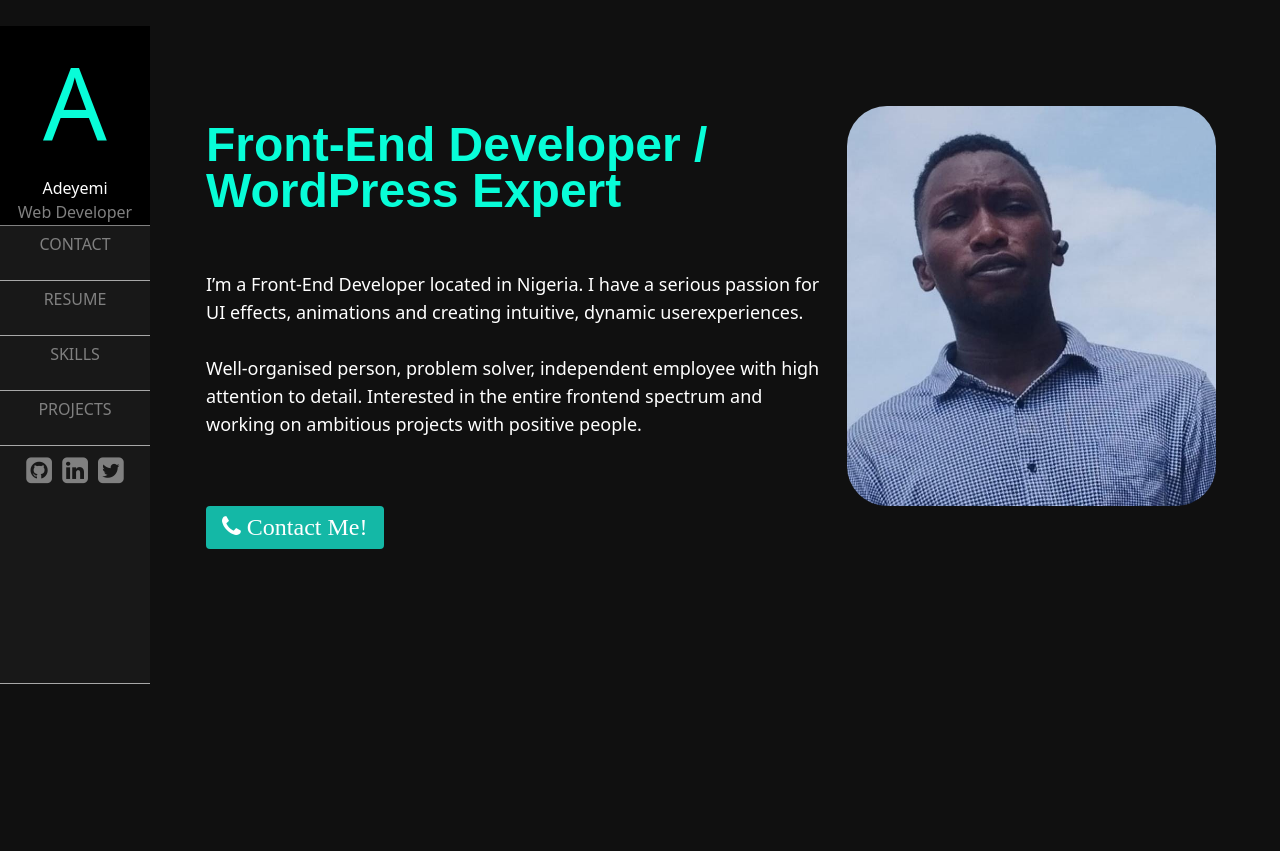
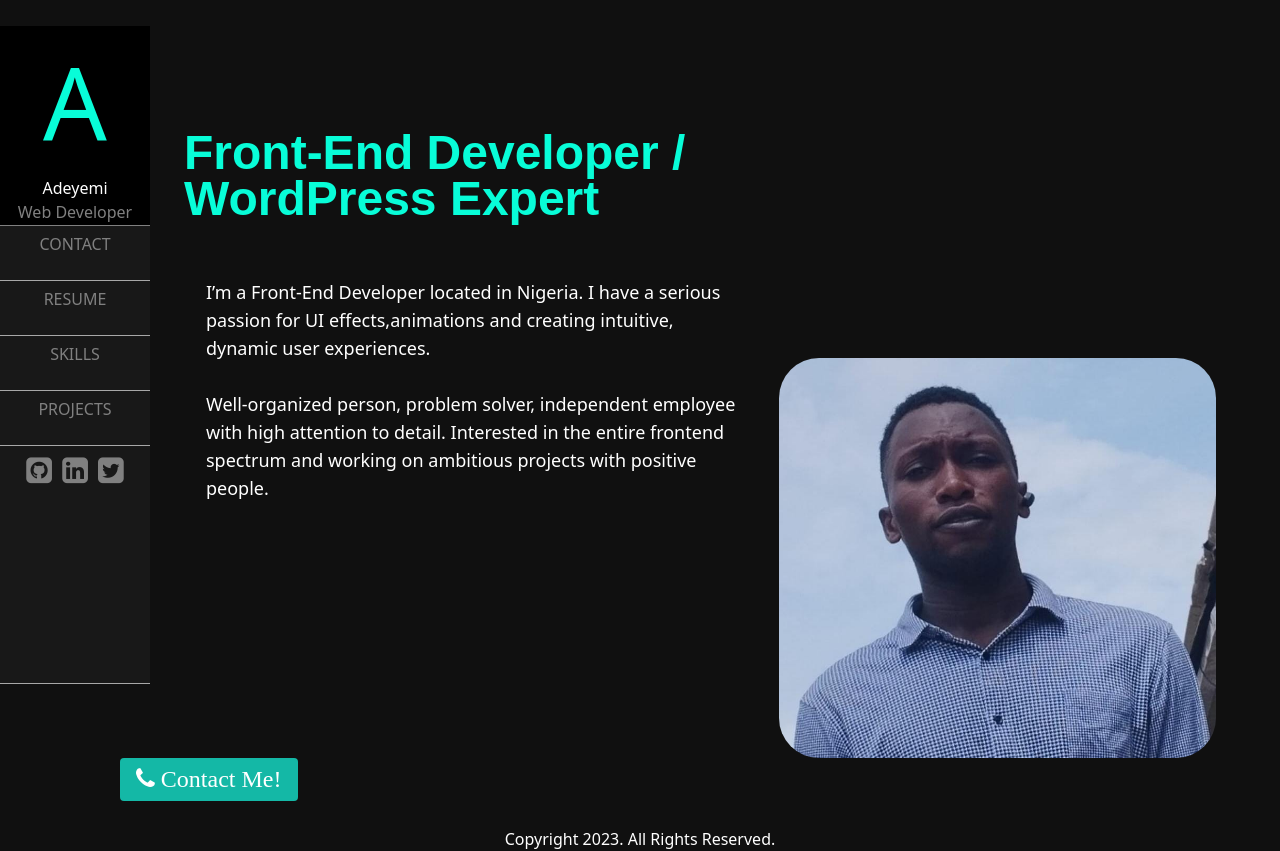
Before and after one commit to Adeyemidev/Portfolio, a plain HTML site: page homepage/index.html in a window 1280 px wide. Before the commit the page ends 800 px from the top, so only its background shows below. Drawn offline with nearby package versions, Linux system fonts and the light colour scheme.

Commit message:
Update index.html

```diff
--- a/homepage/index.html
+++ b/homepage/index.html
@@ -18,11 +18,11 @@
 
 </head>
 <body>
-<section>
+<section class="more1">
 
 
 
-       <nav class="nav  border-neutral-900 px-2 sm:px-4 py-2.5 rounded dark:bg-black">
+       <nav class="nav  border-neutral-900 px-2 sm:px-4 py-2.5 rounded bg-black">
            <div class="container flex flex-wrap items-center justify-between mx-auto">
              <a href="index.html" class="flex items-center">
 
@@ -76,28 +76,36 @@
 
 </section>
 
-      <section id="more">
 
-          <div class=" grid grid-flow-row sm:grid-flow-col gap-5">
-               <div class="lg:ml-14 sm:ml-0"> <h1 class="Front-end  lg:mt-24 md:mt-12 mb-14" >
-                  Front-End Developer /  WordPress Expert</h1>
-               <p class=" text-white font-4.75 text-lg  md-text-base w-full"> I’m a Front-End Developer located in Nigeria.
-                     I have a serious passion for UI effects, animations and creating intuitive,  dynamic userexperiences.
+
+
+ <section id="more"> <br>
+  <div class="ml-0 md:ml-10 "><h1 class="Front-end mt-0 md:mt-20  ml-0 md:ml-20 mb-14 w-full md:w-1/2" >
+    Front-End Developer /  WordPress Expert</h1></div>
+    <div class=" flex flex-col-reverse md:flex-row justify-center md:justify-between gap-0 md:gap-10">
+
+
+        <div class="lg:ml-14 sm:ml-0  w-full md:w-1/2 ">
+      <p class=" text-white font-4.75 md:text-lg opa text-base  ">I’m a Front-End Developer located in Nigeria.
+            I have a serious passion for UI effects,animations and creating intuitive,  dynamic user experiences.
             <br><br>
-                       Well-organised person, problem solver, independent employee  with high attention to detail.
+              Well-organized person, problem solver, independent employee  with high attention to detail.
               Interested in the entire frontend spectrum and working on ambitious projects with positive people.
            </p>
       </div>
 
-               <div> <img class="Mypic   justify-center" src="jomhi.jpeg" alt="Adeyemi Ezekiel pic"></div>
+         <div class="order-1 md:order-2"> <img class="Mypic   justify-center" src="jomhi.jpeg" alt="Adeyemi Ezekiel pic"></div>
       </div>
 
 
-                 </div><p><button class="bg-teal-500 hover:bg-teal-600 text-white font-bold py-2 px-4 rounded lg:ml-14 justify-center"><i class="fa fa-phone" style="font-size:24px"> Contact Me!</i></button>
+
+                 </div><p><button class="bg-teal-500 hover:bg-teal-600 text-white font-bold py-2 px-4 rounded lg:ml-14 justify-center mt-14 md:mt-0 mb-14 md:mb-0 oracle"><i class="fa fa-phone" style="font-size:24px"> Contact Me!</i></button>
                </p>
 
  </section>
+ <div class="text-white text-center ">Copyright 2023. All Rights Reserved.</div>
+ <script src="https://unpkg.com/flowbite@1.5.5/dist/flowbite.js"></script>
 
- <script src="https://unpkg.com/flowbite@1.5.5/dist/flowbite.js"></script>
+
 </body>
 </html>
```
Lines whose indentation alone changed are shown as unchanged.
